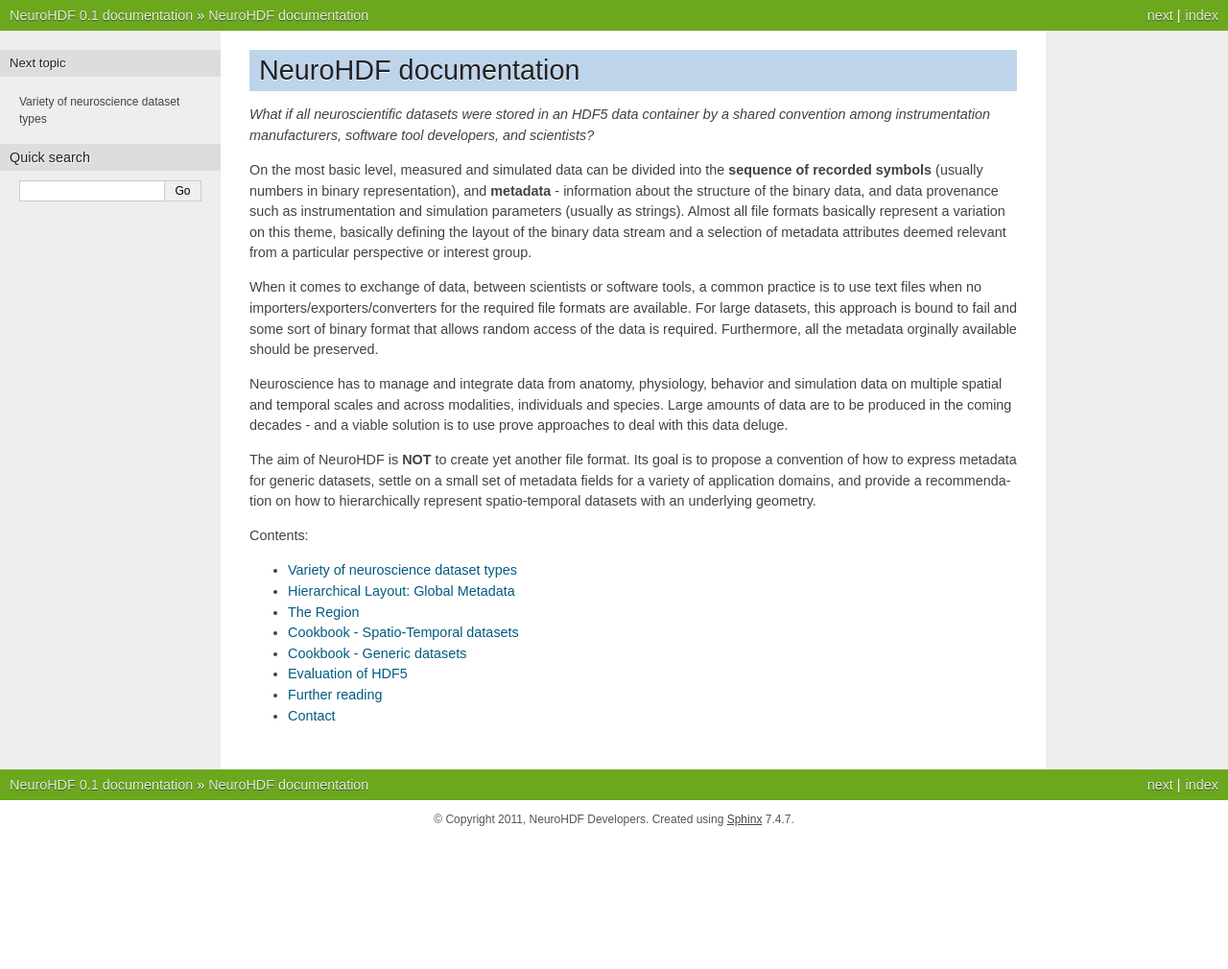
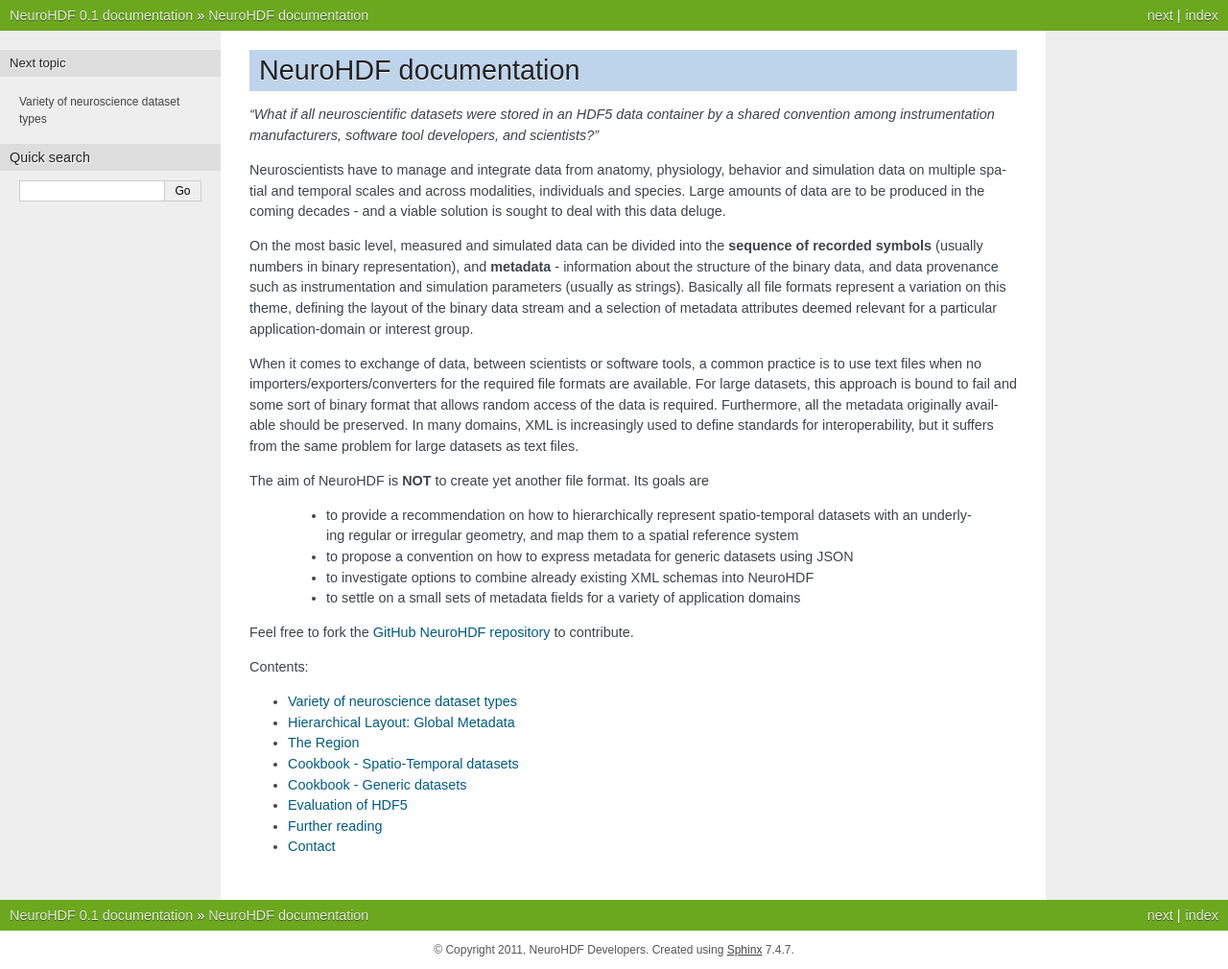
Before and after one commit to INCF/neurohdf, a Sphinx documentation site: the page built from doc/source/index.rst, in a window 1280 px wide. Shown: the whole page at 96% size. Built offline with Sphinx 7.4.7, drawn with Linux system fonts in a browser that asks for light colours; before the commit the page ends 900 px from its top, so only the background shows below that.

Commit message:
Update documentation

```diff
--- a/doc/source/datatypes.rst
+++ b/doc/source/datatypes.rst
@@ -50,6 +50,7 @@ Behavior
 
 * Questionnaire results
 
+
 Development
 ^^^^^^^^^^^
 
--- a/doc/source/evaluatehdf.rst
+++ b/doc/source/evaluatehdf.rst
@@ -29,6 +29,7 @@ https://r-forge.r-project.org/projects/h5r/
 ^^^^
 http://www.hdfgroup.org/projects/hdf.net/
 
+
 Advantages of using HDF5
 ------------------------
 
--- a/doc/source/hierarchy.rst
+++ b/doc/source/hierarchy.rst
@@ -23,6 +23,9 @@ Define global metadata pertaining to the purpose and content of the dataset::
     myfile.attrs["collaborators"] = "The collaborators related to the creation of the dataset"
     myfile.attrs["references"] = "Citation or URL reference for this dataset"
 
+Potentially, XML documents can be integrated into NeuroHDF when storing them as a one-dimensional byte-array.
+Software libraries would be required to parse and update metadata stored in such a way.
+
 In NeuroHDF, two classes of datasets are defined: a) spatio-temporal datasets
 mapped to a spatial reference system, and b) generic datasets with data schema as metadata.
 
--- a/doc/source/index.rst
+++ b/doc/source/index.rst
@@ -1,32 +1,34 @@
-.. NeuroHDF documentation master file, created by
-   sphinx-quickstart on Sat May 21 18:17:36 2011.
-   You can adapt this file completely to your liking, but it should at least
-   contain the root `toctree` directive.
-
 NeuroHDF documentation
 ======================
 
-`What if all neuroscientific datasets were stored in an HDF5 data container by a shared convention among
-instrumentation manufacturers, software tool developers, and scientists?`
+`"What if all neuroscientific datasets were stored in an HDF5 data container by a shared convention among
+instrumentation manufacturers, software tool developers, and scientists?"`
+
+Neuroscientists have to manage and integrate data from anatomy, physiology, behavior and simulation data
+on multiple spatial and temporal scales and across modalities, individuals and species. Large amounts of data are
+to be produced in the coming decades - and a viable solution is sought to deal with this data deluge.
 
 On the most basic level, measured and simulated data can be divided into the **sequence of recorded symbols** (usually
 numbers in binary representation), and **metadata** - information about the structure of the binary data, and data
-provenance such as instrumentation and simulation parameters (usually as strings). Almost all file formats basically
-represent a variation on this theme, basically defining the layout of the binary data stream and a selection of
-metadata attributes deemed relevant from a particular perspective or interest group.
+provenance such as instrumentation and simulation parameters (usually as strings). Basically all file formats
+represent a variation on this theme, defining the layout of the binary data stream and a selection of
+metadata attributes deemed relevant for a particular application-domain or interest group.
 
 When it comes to exchange of data, between scientists or software tools, a common practice is to use text files when
 no importers/exporters/converters for the required file formats are available. For large datasets, this approach
 is bound to fail and some sort of binary format that allows random access of the data is required. Furthermore,
-all the metadata orginally available should be preserved.
+all the metadata originally available should be preserved. In many domains, XML is increasingly used to define standards
+for interoperability, but it suffers from the same problem for large datasets as text files.
 
-Neuroscience has to manage and integrate data from anatomy, physiology, behavior and simulation data
-on multiple spatial and temporal scales and across modalities, individuals and species. Large amounts of data are
-to be produced in the coming decades - and a viable solution is to use prove approaches to deal with this data deluge.
+The aim of NeuroHDF is **NOT** to create yet another file format. Its goals are
 
-The aim of NeuroHDF is **NOT** to create yet another file format. Its goal is to propose a convention of how to express
-metadata for generic datasets, settle on a small set of metadata fields for a variety of application domains,
-and provide a recommendation on how to hierarchically represent spatio-temporal datasets with an underlying geometry.
+ * to provide a recommendation on how to hierarchically represent spatio-temporal datasets with an underlying
+   regular or irregular geometry, and map them to a spatial reference system
+ * to propose a convention on how to express metadata for generic datasets using JSON
+ * to investigate options to combine already existing XML schemas into NeuroHDF
+ * to settle on a small sets of metadata fields for a variety of application domains
+
+Feel free to fork the `GitHub NeuroHDF repository <https://github.com/unidesigner/neurohdf>`_ to contribute.
 
 Contents:
 
--- a/doc/source/references.rst
+++ b/doc/source/references.rst
@@ -6,6 +6,8 @@ Further reading
   aims to provide a generalizable solution. In short, the lack of standardized access to data makes the generation
   of informatics tools quite difficult." http://www.ncbi.nlm.nih.gov/pmc/articles/PMC2789254/
 
-* `BioHDF <http://www.hdfgroup.org/projects/biohdf/>`_ for next generation sequencing
+* `BioHDF <http://www.hdfgroup.org/projects/biohdf/>`_ for next generation sequencing,
+  `The Case for HDF <http://finchtalk.geospiza.com/2008/02/case-for-hdf.html>`_,
+  `Introduction to BioHDF <http://finchtalk.geospiza.com/2009/03/introducing-biohdf.html>`_
 
 * `Bio-Formats Java Library <http://www.loci.wisc.edu/software/bio-formats>`_
```
Also changed, not shown: other parts of doc/source/datatypes.rst (+4 -0 lines), other parts of doc/source/index.rst (+2 -2 lines), doc/source/region.rst (+49 -46 lines), doc/source/cookbook_generic.rst (renamed from doc/source/cookbookgeneric.rst), doc/source/cookbook_spatiotempo.rst (renamed from doc/source/cookbook.rst).
